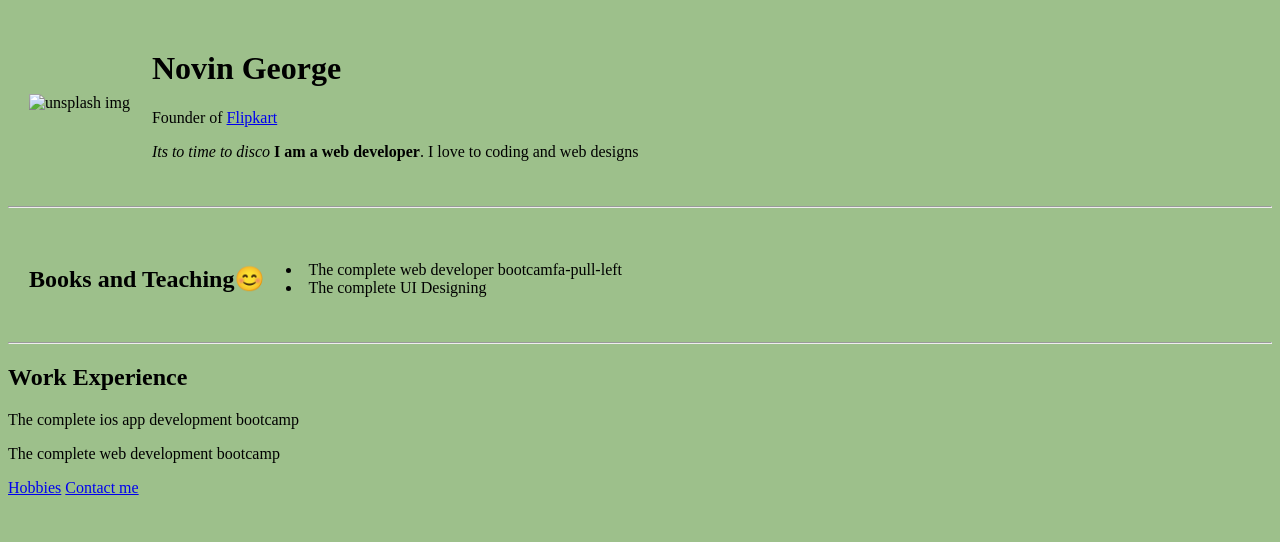
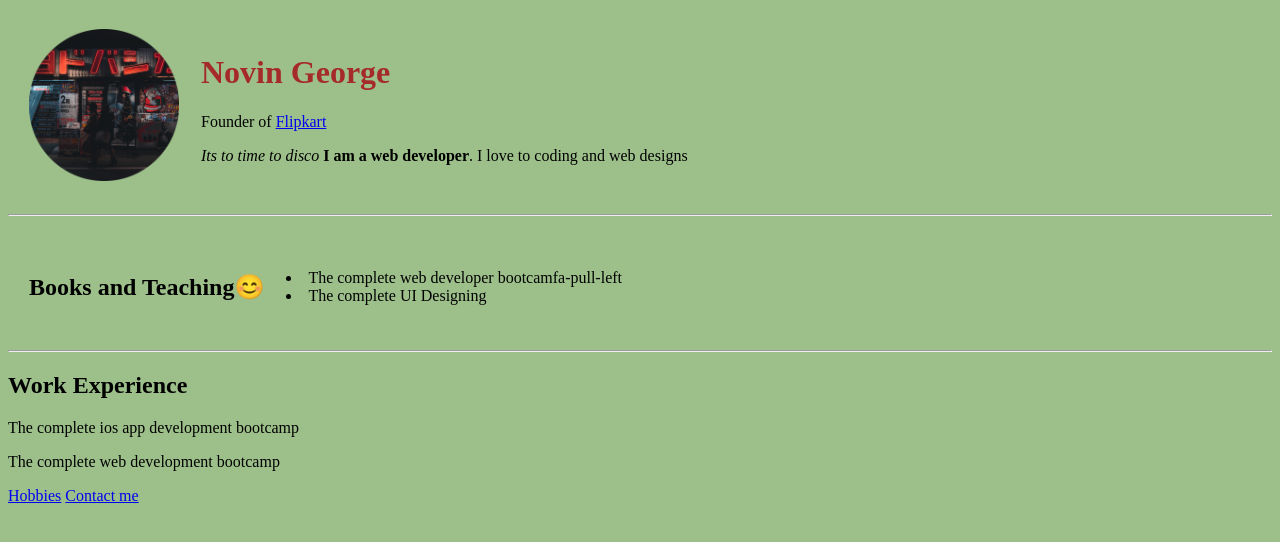
Before and after one commit to ngwebpro/project1, a plain HTML site: page index.html in a window 1280 px wide. Drawn offline with Linux system fonts and the light colour scheme; the site is published under a folder, as on GitHub Pages, so addresses that start at the root find nothing.

Commit message:
Update index.html

```diff
--- a/index.html
+++ b/index.html
@@ -5,12 +5,12 @@
     <meta http-equiv="X-UA-Compatible" content="IE=edge">
     <meta name="viewport" content="width=device-width, initial-scale=1.0">
     <title>project</title>
-    <link rel="stylesheet" href="/style.css"/>
+    <link rel="stylesheet" href="style.css"/>
 </head>
 <body style="background-color:#9DC08B;">
     <table cellspacing="20"><!--this line meaning the line spacing of tables cells-->
         <tr>
-  <td><img src="/images/circle_img.png" alt="unsplash img" width="150px"/></td><!--this line means the pgotto circle is edited image the site is "figma"-->
+  <td><img src="images/circle_img.png" alt="unsplash img" width="150px"/></td><!--this line means the pgotto circle is edited image the site is "figma"-->
    <td> <h1>Novin George</h1>
     <p>Founder of <a href="https://www.google.co.in/">Flipkart</a></p>
     <p><em>Its to time to disco </em><strong>I am a web developer</strong>. I love to coding and web designs</p></td>
```
